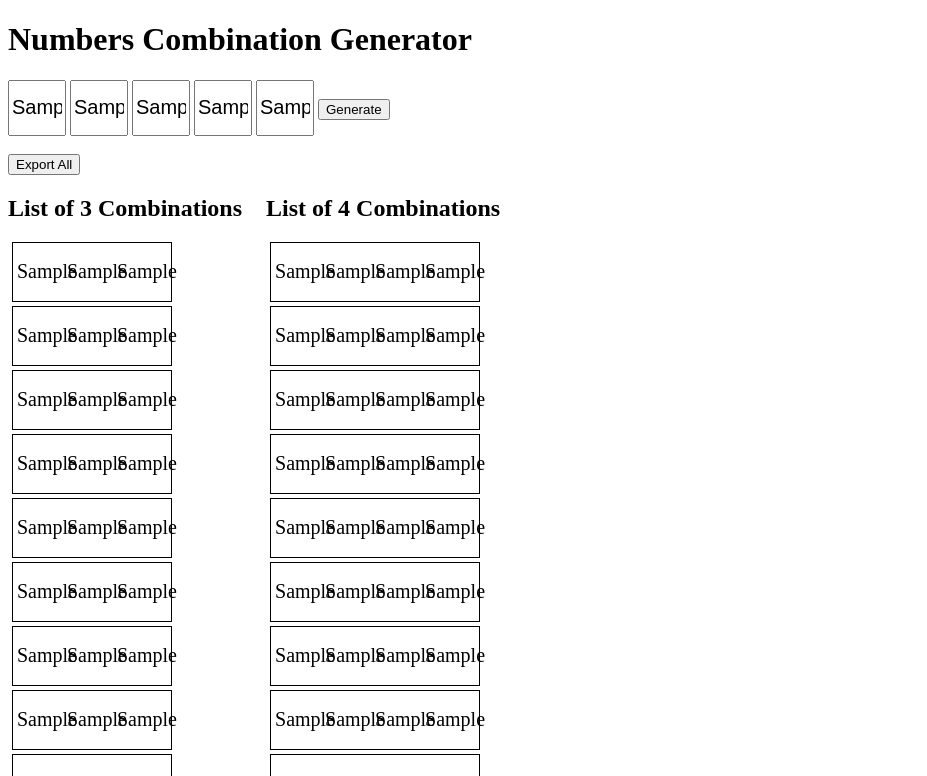
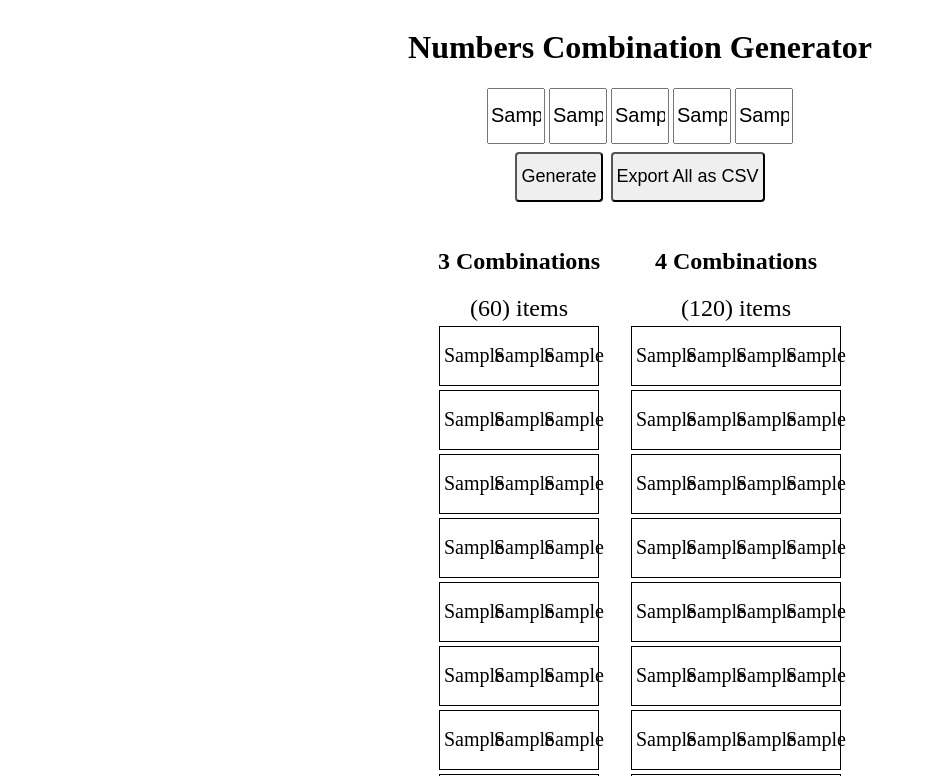
Before and after one commit to keithwongg/nums_combination, a plain HTML site: page index.html in a window 1280 px wide. Both pictures are taken after typing "Sample", "Sample", "Sample", "Sample", "Sample" into the empty fields and a click on the button "Generate". Shown: the top 776 px of the page, without its empty margins (0-927 px from the left). Drawn offline with Linux system fonts and the light colour scheme.

Commit message:
Styling, Format Changes and Show Counts

```diff
--- a/index.css
+++ b/index.css
@@ -1,10 +1,8 @@
-.resultBox {
-  border: 1px solid black;
-  padding: 4px;
-  font-size: 28px;
-  height: auto;
-  width: fit-content;
-  margin: 4px;
+main {
+  margin: 0 auto;
+  display: flex;
+  flex-direction: column;
+  place-items: center;
 }
 
 .inputBox {
@@ -12,6 +10,21 @@
   width: 50px;
   font-size: 20px;
   text-align: center;
+}
+
+button {
+  font-size: 18px;
+  height: 50px;
+  width: auto;
+  border-radius: 4px;
+  padding: 4px;
+}
+
+.buttonsContainer {
+  display: flex;
+  flex-direction: row;
+  gap: 8px;
+  margin: 8px;
 }
 
 .hide {
@@ -24,6 +37,15 @@
   gap: 12px;
 }
 
+.resultBox {
+  border: 1px solid black;
+  padding: 4px;
+  font-size: 28px;
+  height: auto;
+  width: fit-content;
+  margin: 4px;
+}
+
 .resultItemContainer {
   display: inline-block;
   height: 50px;
@@ -32,3 +54,13 @@
   text-align: center;
   align-content: center;
 }
+
+.listContainer {
+  display: flex;
+  flex-direction: column;
+  place-items: center;
+}
+
+.countDisplay {
+  font-size: 24px;
+}
--- a/index.html
+++ b/index.html
@@ -1,5 +1,6 @@
 <!DOCTYPE html>
 <html lang="en">
+
 <head>
   <meta charset="UTF-8">
   <meta name="viewport" content="width=device-width, initial-scale=1.0">
@@ -8,6 +9,7 @@
   <link rel="stylesheet" href="index.css">
   <script src="./index.js"></script>
 </head>
+
 <body>
   <main>
     <h1>Numbers Combination Generator</h1>
@@ -17,25 +19,32 @@
       <input class="inputBox" id="i2"></input>
       <input class="inputBox" id="i3"></input>
       <input class="inputBox" id="i4"></input>
-        <button onclick="generate()">Generate</button>
     </div>
 
-      <br/>
+    <div class="buttonsContainer">
+      <button onclick="generate()">Generate</button>
+      <button class="hide" id="export" onclick="exportCsv()">Export All as CSV</button>
+    </div>
 
-      <button class="hide" id="export" onclick="exportCsv()">Export All</button>
+    <br />
+
 
     <div class="resultContainer">
 
-        <div>
-          <h2>List of 3 Combinations</h2>
+      <div class="listContainer">
+        <h2>3 Combinations</h2>
+        <span class="countDisplay" id="3Count">
+        </span>
         <div id="threeContainer">
         </div>
       </div>
 
-        <br/>
+      <br />
 
-        <div>
-          <h2>List of 4 Combinations</h2>
+      <div class="listContainer">
+        <h2>4 Combinations</h2>
+        <span class="countDisplay" id="4Count">
+        </span>
         <div id="fourContainer">
         </div>
       </div>
@@ -44,4 +53,5 @@
 
   </main>
 </body>
+
 </html>
--- a/index.js
+++ b/index.js
@@ -47,11 +47,14 @@ function permute(path, used, arr, choose, result) {
 
 function showResults(choose, results) {
   let container;
+  let countDisplay;
   if (choose === 3) {
     container = document.getElementById("threeContainer");
+    countDisplay = document.getElementById("3Count");
   }
   if (choose === 4) {
     container = document.getElementById("fourContainer");
+    countDisplay = document.getElementById("4Count");
   }
 
   for (let i = 0; i < results.length; i++) {
@@ -69,11 +72,16 @@ function showResults(choose, results) {
   }
 
   showExportButton();
+  showCounts(countDisplay, results.length);
 }
 
 function showExportButton() {
   let btn = document.getElementById("export");
   btn.classList.remove("hide");
+}
+
+function showCounts(elem, count) {
+  elem.textContent = `(${count}) items`;
 }
 
 function exportCsv() {
```
Lines whose indentation alone changed are shown as unchanged.
